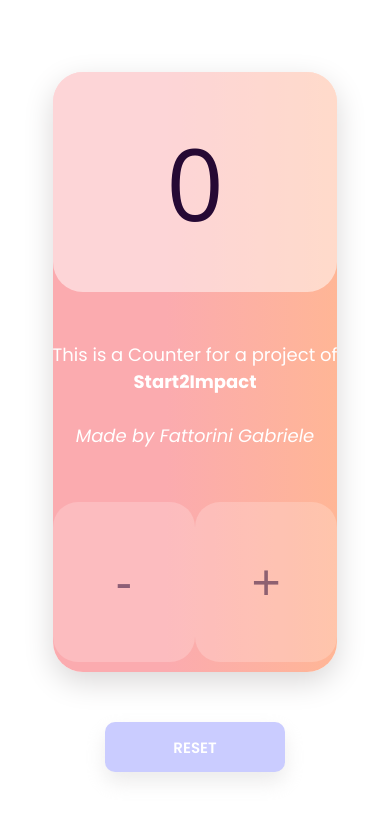
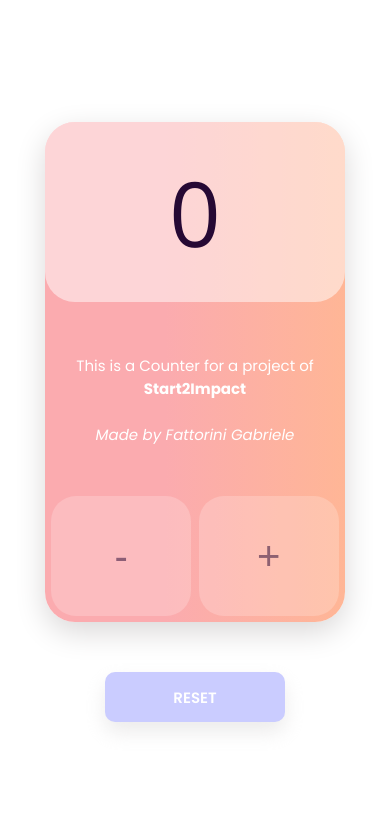
Before and after one commit to GabrieleFattorini/Counter, a plain HTML site: page index.html in a window 390 px wide. Drawn offline with nearby package versions, Linux system fonts and the light colour scheme.

Commit message:
Update style.css

```diff
--- a/assets/css/style.css
+++ b/assets/css/style.css
@@ -207,14 +207,39 @@
 
 }
 
-@media (max-width: 480px) {
+@media (max-width: 450px) {
 
     body {
-        padding: 7px
+        padding: 0px !important
     }
 
-    #counter, #number, #buttons {
-        width: 100%;
+    #counter{
+        width: 300px;
+        height: 500px;
+    }
+
+    #number {
+        width: 300px;
+        height: 180px;
+        font-size: 90px;
+    }
+
+    p {
+        font-size: 15px;
+        margin-top: 55px;
+    }
+
+    #buttons {
+        bottom: 6px;
+        width: 295px;
+        height: 95px;
+    }
+
+    #buttons > button {
+        width: 140px;
+        height: 120px;
+        justify-content: space-around;
+        font-size: 40px;
     }
 
 }
```
